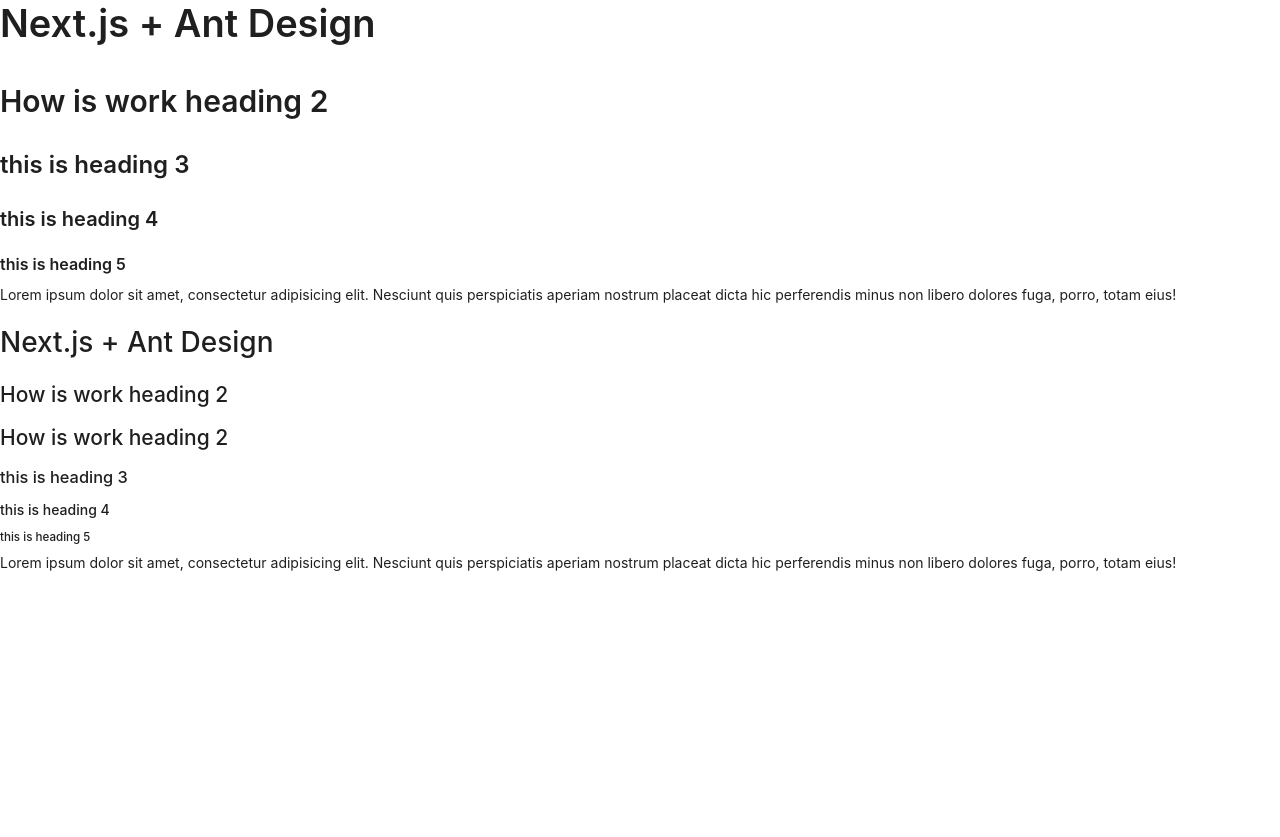
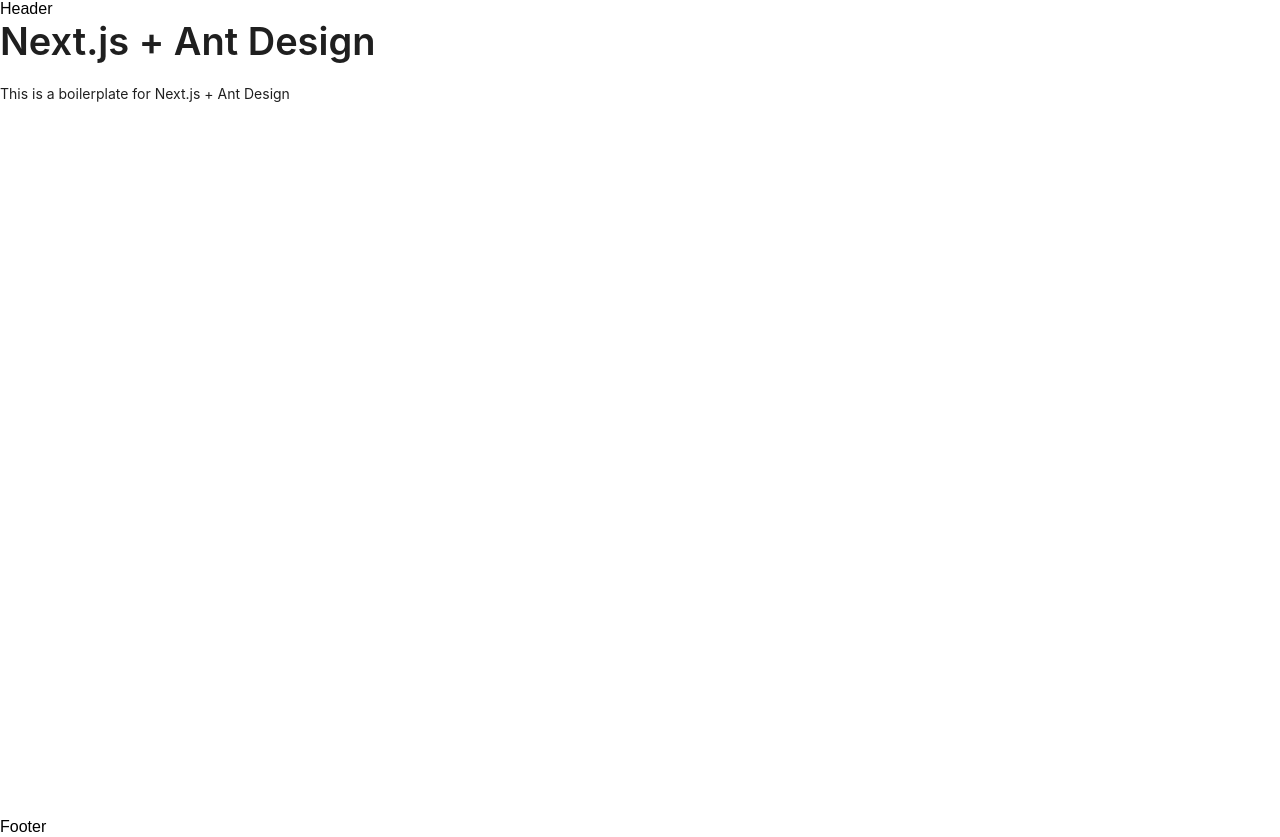
Before and after one commit to Inam-ulrehman/nextjs-desktop-express-router, a Next.js app: page / in a window 1280 px wide. Before the commit the page ends 800 px from the top, so only its background shows below. Built offline with nearby package versions, Linux system fonts and the light colour scheme.

Commit message:
boilerplate update

```diff
--- /dev/null
+++ b/app/components/footer/footer.jsx
@@ -0,0 +1,10 @@
+'use client'
+import { styled } from 'styled-components'
+
+const Footer = () => {
+  return <div>Footer</div>
+}
+
+const Wrapper = styled.footer``
+
+export default Footer
--- /dev/null
+++ b/app/components/header/header.jsx
@@ -0,0 +1,9 @@
+'use client'
+
+const { styled } = require('styled-components')
+
+const Header = () => {
+  return <Wrapper>Header</Wrapper>
+}
+const Wrapper = styled.header``
+export default Header
--- /dev/null
+++ b/app/components/home/landing/landing.jsx
@@ -0,0 +1,18 @@
+'use client'
+
+import { Typography } from 'antd'
+import { styled } from 'styled-components'
+
+const LandingPage = () => {
+  const { Paragraph, Title } = Typography
+  return (
+    <Wrapper>
+      <Title>Next.js + Ant Design</Title>
+      <Paragraph> This is a boilerplate for Next.js + Ant Design</Paragraph>
+    </Wrapper>
+  )
+}
+const Wrapper = styled.div`
+  min-height: 100vh;
+`
+export default LandingPage
--- a/app/layout.jsx
+++ b/app/layout.jsx
@@ -2,6 +2,8 @@
 import 'antd/dist/reset.css'
 
 import { Providers } from './providers'
+import Header from './components/header/header'
+import Footer from './components/footer/footer'
 
 export const metadata = {
   title: 'Create Next App',
@@ -13,7 +15,9 @@
   return (
     <html lang='en'>
       <body>
+        <Header />
         <Providers>{children}</Providers>
+        <Footer />
       </body>
     </html>
   )
--- a/app/page.jsx
+++ b/app/page.jsx
@@ -1,33 +1,9 @@
-'use client'
-
-import { Typography } from 'antd'
+import LandingPage from './components/home/landing/landing'
 
 export default function Home() {
-  const { Text, Paragraph, Title } = Typography
   return (
     <main>
-      <Title>Next.js + Ant Design</Title>
-      <Title level={2}>How is work heading 2</Title>
-      <Title level={3}>this is heading 3</Title>
-      <Title level={4}>this is heading 4</Title>
-      <Title level={5}>this is heading 5</Title>
-      <Paragraph>
-        Lorem ipsum dolor sit amet, consectetur adipisicing elit. Nesciunt quis
-        perspiciatis aperiam nostrum placeat dicta hic perferendis minus non
-        libero dolores fuga, porro, totam eius!
-      </Paragraph>
-      <h1>Next.js + Ant Design</h1>
-
-      <h2>How is work heading 2</h2>
-      <h2>How is work heading 2</h2>
-      <h3>this is heading 3</h3>
-      <h4>this is heading 4</h4>
-      <h5>this is heading 5</h5>
-      <p>
-        Lorem ipsum dolor sit amet, consectetur adipisicing elit. Nesciunt quis
-        perspiciatis aperiam nostrum placeat dicta hic perferendis minus non
-        libero dolores fuga, porro, totam eius!
-      </p>
+      <LandingPage />
     </main>
   )
 }
```
